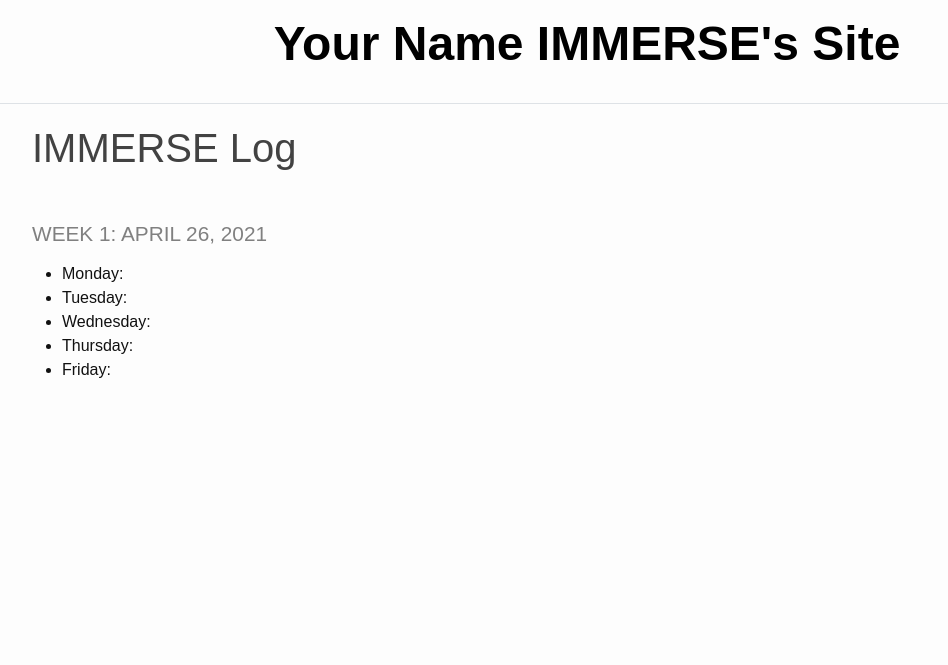
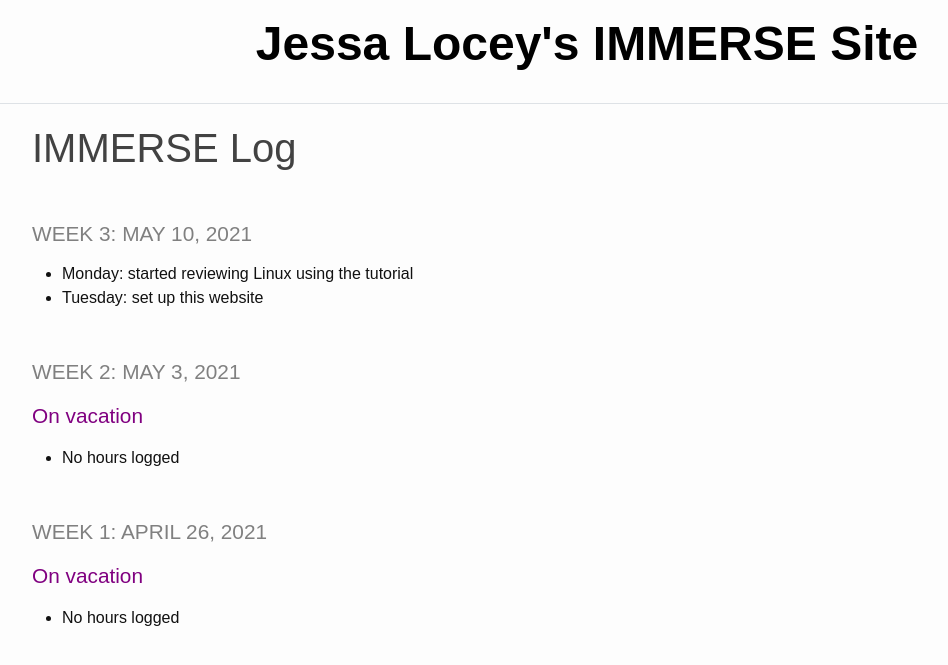
Before and after one commit to jessalocey/jessalocey.github.io, a Jekyll site: the page built from _pages/log.md, in a window 1280 px wide. Shown: the top 665 px of the page, without its empty margins (53-1001 px from the left). Built offline with Jekyll 4.4.1, drawn with Linux system fonts in a browser that asks for light colours.

Commit message:
set up and update log

```diff
--- a/_config.yml
+++ b/_config.yml
@@ -18,10 +18,10 @@
 # You can create any custom variable you would like, and they will be accessible
 # in the templates via {{ site.myvariable }}.
 
-title: Your Name IMMERSE's Site
+title: Jessa Locey's IMMERSE Site
 
-baseurl: "/student_website_template" # the subpath of your site, e.g. /blog
-url: "https://byu-cpe.github.io" # the base hostname & protocol for your site, e.g. http://example.com
+baseurl: "" # the subpath of your site, e.g. /blog
+url: "https://jessalocey.github.io" # the base hostname & protocol for your site, e.g. http://example.com
 
 collections:
   pages:
--- a/_pages/log.md
+++ b/_pages/log.md
@@ -3,10 +3,17 @@ layout: default
 title: IMMERSE Log
 ---
 
+### Week 3: May 10, 2021
+
+* **Monday:** started reviewing Linux using the tutorial
+* **Tuesday:** set up this website
+
+### Week 2: May 3, 2021
+
+<span style="color:purple; font-size:1.3em;">On vacation</span>
+* No hours logged
+
 ### Week 1: April 26, 2021
 
-* **Monday**:
-* **Tuesday**:
-* **Wednesday**:
-* **Thursday**:
-* **Friday**:
+<span style="color:purple; font-size:1.3em;">On vacation</span>
+* No hours logged
```
Also changed, not shown: Gemfile.lock.
